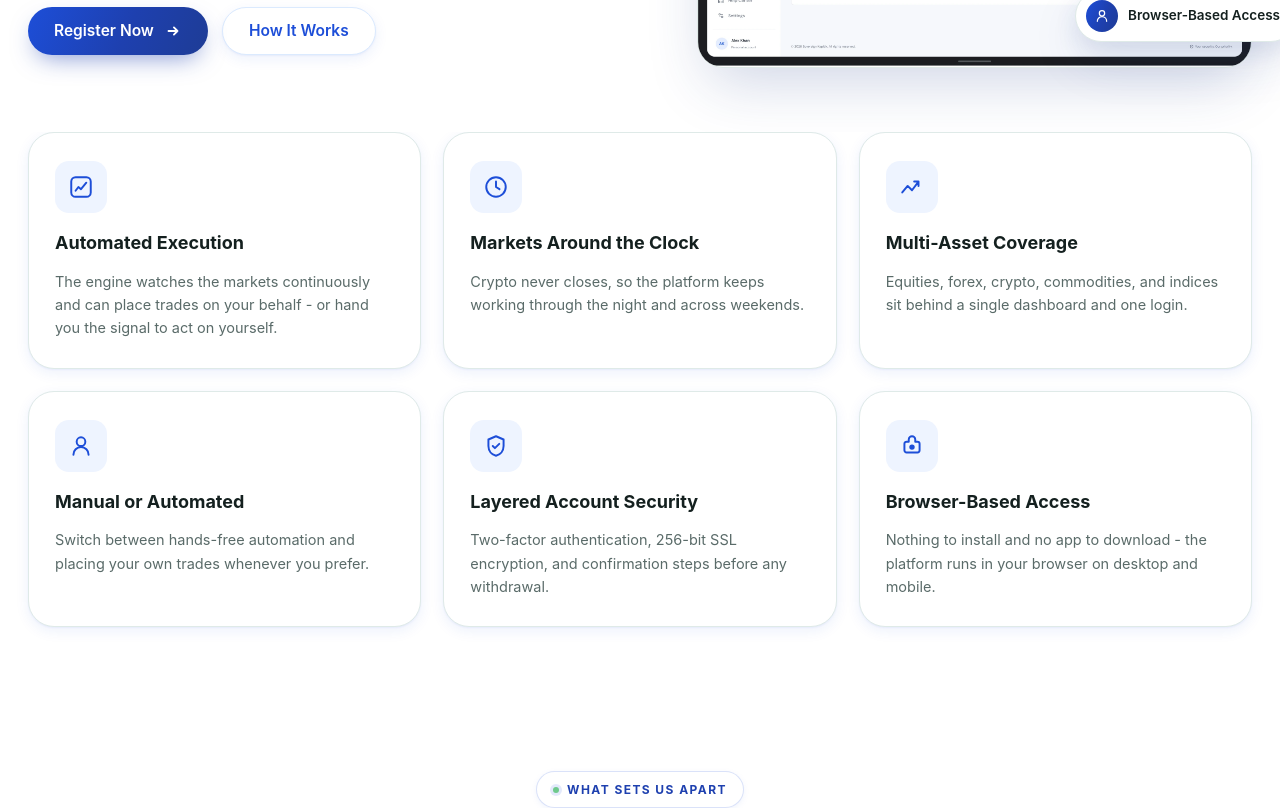
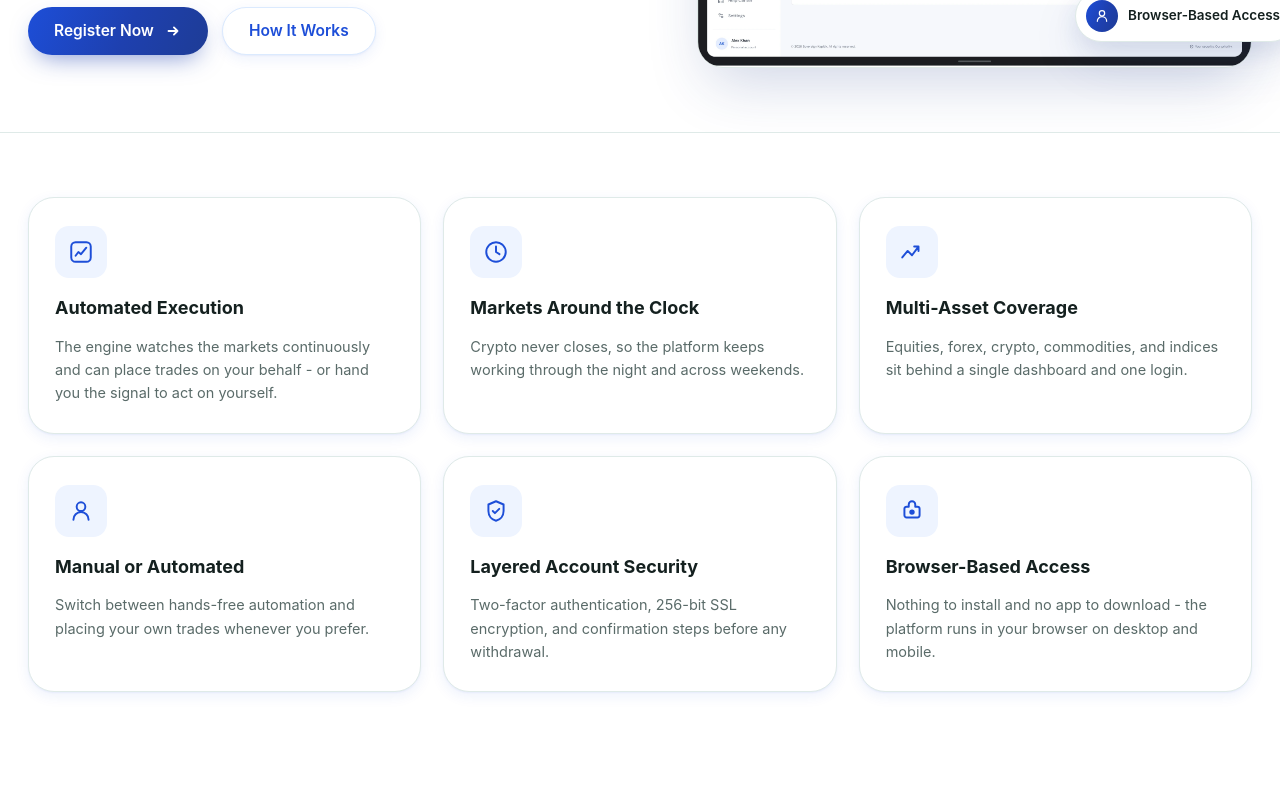
Before and after one commit to ZeeTech-Pvt-Ltd/Sovereign-Kapitix, a Next.js app: page /about in a window 1280 px wide. Shown: the part 520-1328 px from the top of the page. Built offline with nearby package versions, Linux system fonts and the light colour scheme.

Commit message:
Add a border under the About hero, space above the capability cards
Also pins the Vercel framework to nextjs in vercel.json - the project preset was still Vite with an output directory of dist, which the Next build does not produce.

```diff
--- a/app/globals.css
+++ b/app/globals.css
@@ -560,6 +560,7 @@ html.js .reveal[data-revealed] { opacity: 1; transform: none; }
   background:
     radial-gradient(50rem 34rem at 108% -10%, rgba(59, 130, 246, .09), transparent 60%),
     linear-gradient(180deg, var(--primary-lightest) 0%, #fff 55%);
+  border-bottom: 1px solid var(--line);
 }
 .about-hero-inner { display: grid; grid-template-columns: 1.05fr .95fr; gap: 56px; align-items: center; }
 .about-hero-copy { display: grid; gap: 20px; justify-items: start; }
@@ -584,7 +585,10 @@ html.js .reveal[data-revealed] { opacity: 1; transform: none; }
 
 /* Platform capability cards - replaced the numeric stats strip. Reuses the
    .about-pillar card so it matches the design system. */
-.about-cards { padding: 0 0 72px; }
+/* The grid sits directly under the hero with no heading of its own, so it
+   carries the whole gap between the two. Without a top padding the hero's own
+   64px bottom padding was the entire separation, which read as one block. */
+.about-cards { padding: 64px 0 72px; }
 .about-cards-grid { display: grid; grid-template-columns: repeat(3, 1fr); gap: 22px; }
 
 .about-section { padding: 72px 0; }
```
Also changed, not shown: vercel.json (added).
